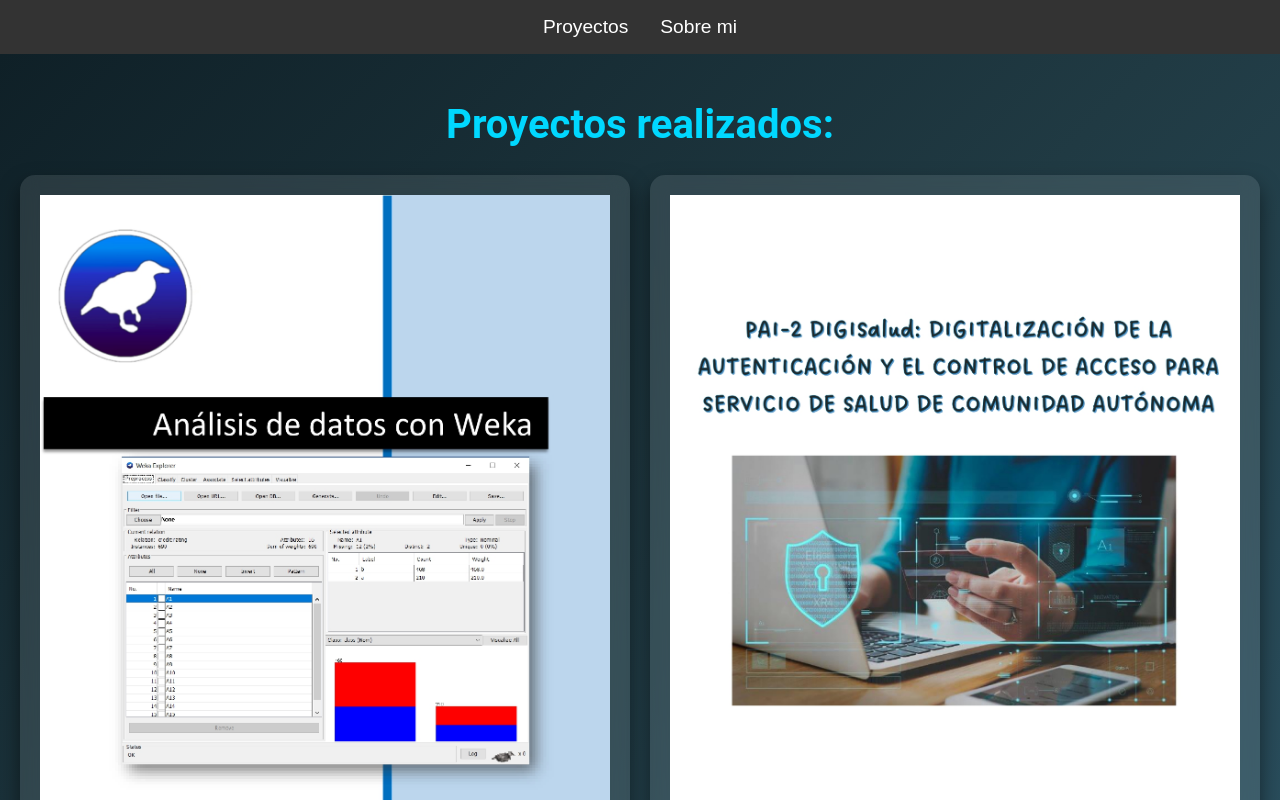
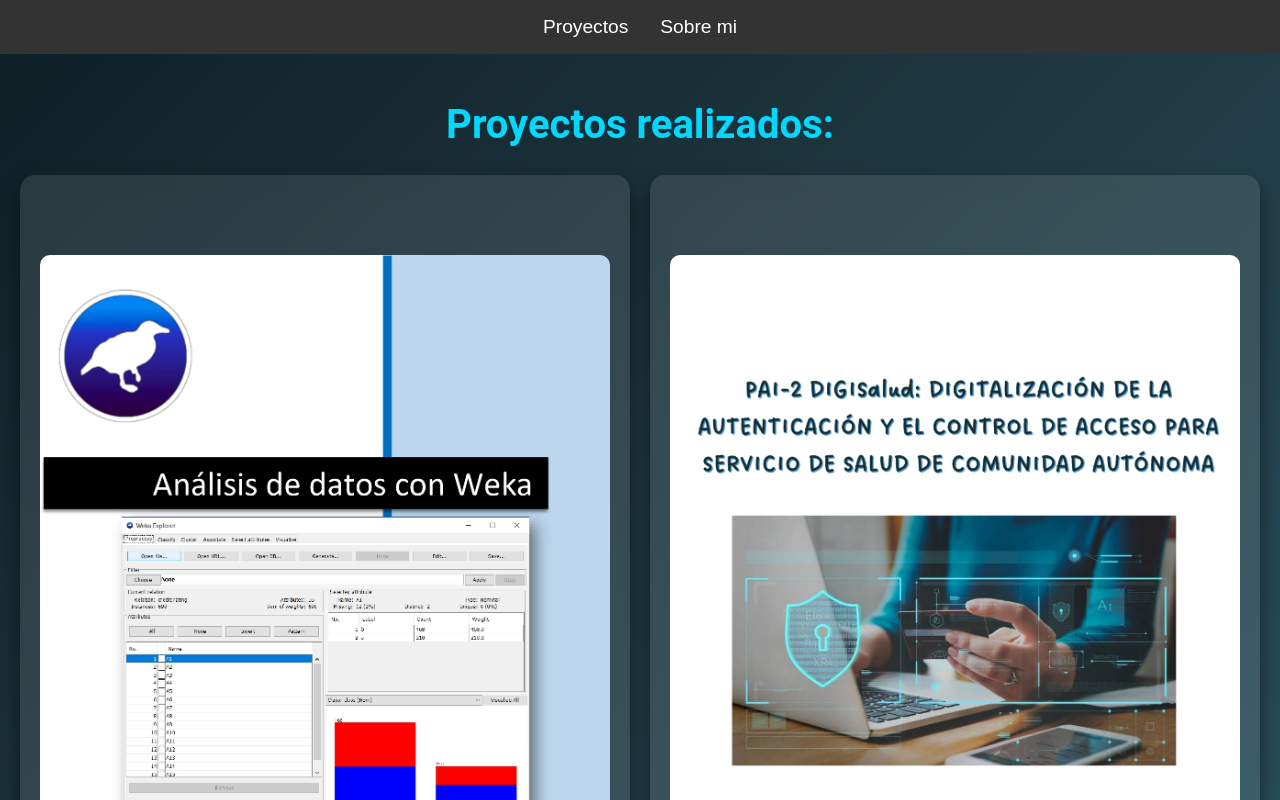
Before and after one commit to paulapoley/portfoliopaulapoley, a React (Create React App) app: page / in a window 1280 px wide. Shown: the top 800 px of the page. Built offline with nearby package versions, Linux system fonts and the light colour scheme.

Commit message:
Update Home.css

```diff
--- a/src/pages/Home.css
+++ b/src/pages/Home.css
@@ -32,12 +32,37 @@
   border-radius: 15px;
   box-shadow: 0 10px 20px rgba(0, 0, 0, 0.5);
   text-align: center;
+  position: relative;
+}
+
+/* Información del proyecto encima de la imagen */
+.project-info {
+  position: absolute;
+  top: 20px;
+  left: 20px;
+  right: 20px;
+  background: rgba(0, 0, 0, 0.5);
+  padding: 10px;
+  border-radius: 10px;
+}
+
+.project-title {
+  font-size: 1.5rem;
+  margin: 0;
+  color: #ffffff;
+}
+
+.project-description {
+  font-size: 1rem;
+  margin: 5px 0 0;
+  color: #dddddd;
 }
 
 .project-image {
-  max-width: 100%;
+  width: 100%;
   height: auto;
-  margin-bottom: 10px;
+  margin-top: 60px; /* Espacio para la información del proyecto */
+  border-radius: 10px;
 }
 
 /* Estilo para el botón */
```
